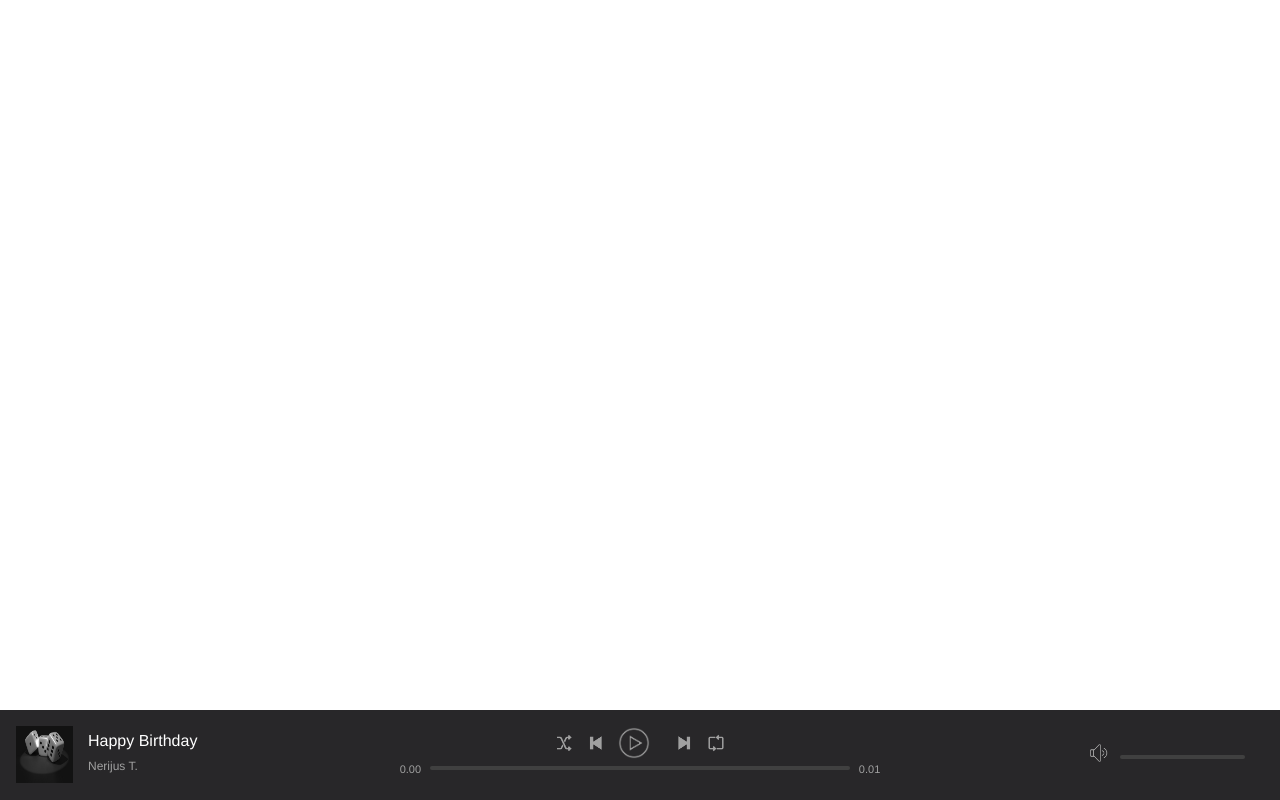
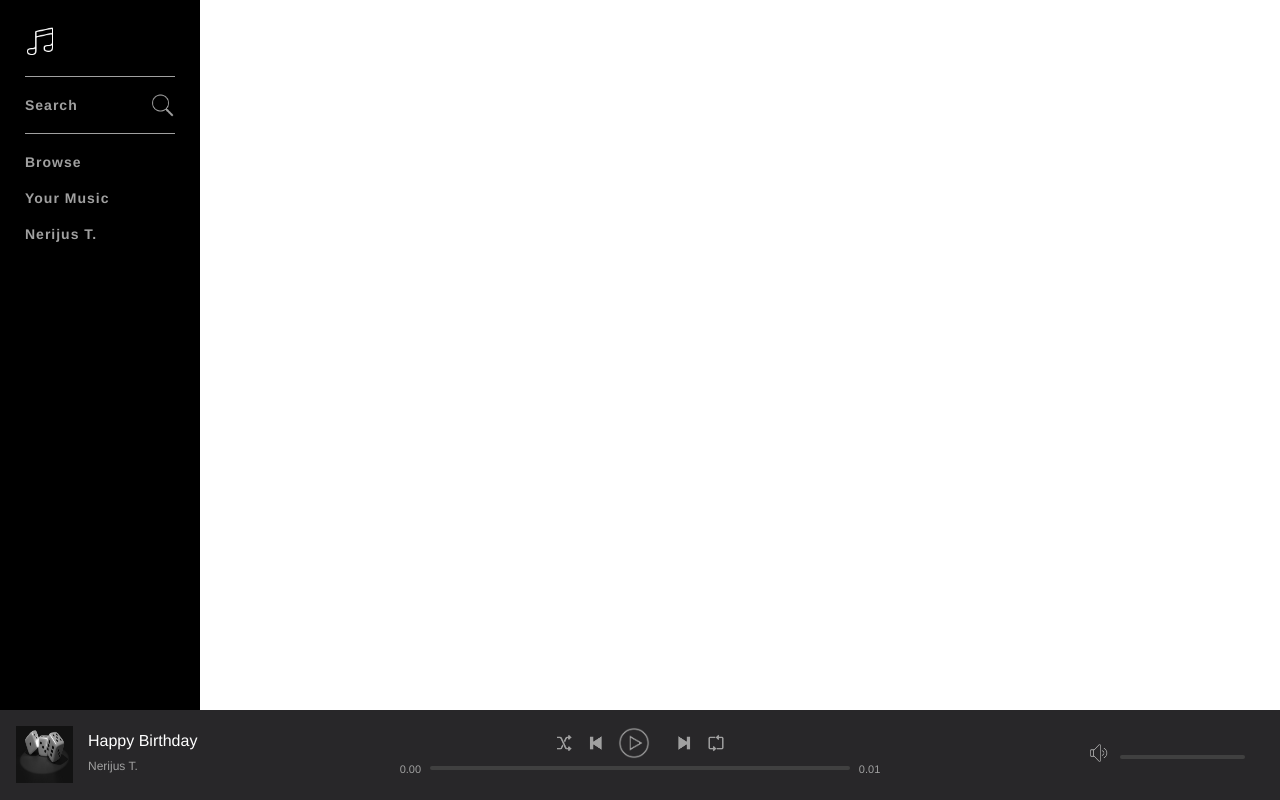
Before and after one commit to Emkeris/slotify, a PHP site: page / in a window 1280 px wide. Run offline with PHP 8.4, Linux system fonts and the light colour scheme.

Commit message:
Simple nav added

```diff
--- a/assets/css/main.css
+++ b/assets/css/main.css
@@ -10,13 +10,67 @@ html body {
   color: #fff; }
 
 @media -sass-debug-info{filename{font-family:file\:\/\/C\:\/xampp\/htdocs\/slotify\/assets\/scss\/main\.scss}line{font-family:\0000313}}
+#topContainer {
+  min-height: 100%;
+  width: 100%; }
+@media -sass-debug-info{filename{font-family:file\:\/\/C\:\/xampp\/htdocs\/slotify\/assets\/scss\/main\.scss}line{font-family:\0000317}}
+  #topContainer #navBarContainer {
+    background-color: #000;
+    width: 200px;
+    height: 100vh;
+    position: fixed;
+    top: 0;
+    left: 0; }
+@media -sass-debug-info{filename{font-family:file\:\/\/C\:\/xampp\/htdocs\/slotify\/assets\/scss\/main\.scss}line{font-family:\0000325}}
+    #topContainer #navBarContainer .navBar {
+      padding: 25px;
+      display: -webkit-box;
+      display: -ms-flexbox;
+      display: flex;
+      -webkit-box-orient: vertical;
+      -webkit-box-direction: normal;
+              flex-direction: column;
+      -ms-flex-direction: column; }
+@media -sass-debug-info{filename{font-family:file\:\/\/C\:\/xampp\/htdocs\/slotify\/assets\/scss\/main\.scss}line{font-family:\0000331}}
+      #topContainer #navBarContainer .navBar .logo {
+        margin-bottom: 15px; }
+@media -sass-debug-info{filename{font-family:file\:\/\/C\:\/xampp\/htdocs\/slotify\/assets\/scss\/main\.scss}line{font-family:\0000335}}
+      #topContainer #navBarContainer .navBar img {
+        width: 32px; }
+@media -sass-debug-info{filename{font-family:file\:\/\/C\:\/xampp\/htdocs\/slotify\/assets\/scss\/main\.scss}line{font-family:\0000339}}
+      #topContainer #navBarContainer .navBar .group {
+        border-top: 1px solid #a0a0a0;
+        padding: 10px 0; }
+@media -sass-debug-info{filename{font-family:file\:\/\/C\:\/xampp\/htdocs\/slotify\/assets\/scss\/main\.scss}line{font-family:\0000343}}
+        #topContainer #navBarContainer .navBar .group .navItem {
+          padding: 10px 0;
+          font-size: 14px;
+          font-weight: 700;
+          display: block;
+          letter-spacing: 1px;
+          position: relative; }
+@media -sass-debug-info{filename{font-family:file\:\/\/C\:\/xampp\/htdocs\/slotify\/assets\/scss\/main\.scss}line{font-family:\0000351}}
+          #topContainer #navBarContainer .navBar .group .navItem .navItemLink {
+            color: #a0a0a0;
+            text-decoration: none; }
+@media -sass-debug-info{filename{font-family:file\:\/\/C\:\/xampp\/htdocs\/slotify\/assets\/scss\/main\.scss}line{font-family:\0000355}}
+            #topContainer #navBarContainer .navBar .group .navItem .navItemLink:hover {
+              color: #ffffff; }
+@media -sass-debug-info{filename{font-family:file\:\/\/C\:\/xampp\/htdocs\/slotify\/assets\/scss\/main\.scss}line{font-family:\0000360}}
+            #topContainer #navBarContainer .navBar .group .navItem .navItemLink .icon {
+              position: absolute;
+              right: 0;
+              top: 6px;
+              width: 25px; }
+
+@media -sass-debug-info{filename{font-family:file\:\/\/C\:\/xampp\/htdocs\/slotify\/assets\/scss\/main\.scss}line{font-family:\0000374}}
 #nowPlayingBarContainer {
   width: 100%;
   background-color: #282729;
   bottom: 0;
   position: fixed;
   min-width: 620px; }
-@media -sass-debug-info{filename{font-family:file\:\/\/C\:\/xampp\/htdocs\/slotify\/assets\/scss\/main\.scss}line{font-family:\0000321}}
+@media -sass-debug-info{filename{font-family:file\:\/\/C\:\/xampp\/htdocs\/slotify\/assets\/scss\/main\.scss}line{font-family:\0000382}}
   #nowPlayingBarContainer #nowPlayingBar {
     display: -webkit-box;
     display: -ms-flexbox;
@@ -25,27 +79,27 @@ html body {
     padding: 16px;
     -webkit-box-sizing: border-box;
             box-sizing: border-box; }
-@media -sass-debug-info{filename{font-family:file\:\/\/C\:\/xampp\/htdocs\/slotify\/assets\/scss\/main\.scss}line{font-family:\0000327}}
+@media -sass-debug-info{filename{font-family:file\:\/\/C\:\/xampp\/htdocs\/slotify\/assets\/scss\/main\.scss}line{font-family:\0000388}}
     #nowPlayingBarContainer #nowPlayingBar .content {
       width: 100%;
       height: 57px; }
-@media -sass-debug-info{filename{font-family:file\:\/\/C\:\/xampp\/htdocs\/slotify\/assets\/scss\/main\.scss}line{font-family:\0000332}}
+@media -sass-debug-info{filename{font-family:file\:\/\/C\:\/xampp\/htdocs\/slotify\/assets\/scss\/main\.scss}line{font-family:\0000393}}
     #nowPlayingBarContainer #nowPlayingBar #nowPlayingLeft, #nowPlayingBarContainer #nowPlayingBar #nowPlayingRight {
       width: 30%;
       min-width: 180px; }
-@media -sass-debug-info{filename{font-family:file\:\/\/C\:\/xampp\/htdocs\/slotify\/assets\/scss\/main\.scss}line{font-family:\0000337}}
+@media -sass-debug-info{filename{font-family:file\:\/\/C\:\/xampp\/htdocs\/slotify\/assets\/scss\/main\.scss}line{font-family:\0000398}}
     #nowPlayingBarContainer #nowPlayingBar .controlButton {
       background-color: transparent;
       border: none;
       vertical-align: middle; }
-@media -sass-debug-info{filename{font-family:file\:\/\/C\:\/xampp\/htdocs\/slotify\/assets\/scss\/main\.scss}line{font-family:\0000342}}
+@media -sass-debug-info{filename{font-family:file\:\/\/C\:\/xampp\/htdocs\/slotify\/assets\/scss\/main\.scss}line{font-family:\00003103}}
       #nowPlayingBarContainer #nowPlayingBar .controlButton:hover {
         cursor: pointer; }
-@media -sass-debug-info{filename{font-family:file\:\/\/C\:\/xampp\/htdocs\/slotify\/assets\/scss\/main\.scss}line{font-family:\0000346}}
+@media -sass-debug-info{filename{font-family:file\:\/\/C\:\/xampp\/htdocs\/slotify\/assets\/scss\/main\.scss}line{font-family:\00003107}}
       #nowPlayingBarContainer #nowPlayingBar .controlButton img {
         width: 20px;
         height: 20px; }
-@media -sass-debug-info{filename{font-family:file\:\/\/C\:\/xampp\/htdocs\/slotify\/assets\/scss\/main\.scss}line{font-family:\0000352}}
+@media -sass-debug-info{filename{font-family:file\:\/\/C\:\/xampp\/htdocs\/slotify\/assets\/scss\/main\.scss}line{font-family:\00003113}}
     #nowPlayingBarContainer #nowPlayingBar .progressBar {
       width: 100%;
       height: 12px;
@@ -54,38 +108,38 @@ html body {
       display: inline-flex;
       cursor: pointer;
       margin-top: 3px; }
-@media -sass-debug-info{filename{font-family:file\:\/\/C\:\/xampp\/htdocs\/slotify\/assets\/scss\/main\.scss}line{font-family:\0000359}}
+@media -sass-debug-info{filename{font-family:file\:\/\/C\:\/xampp\/htdocs\/slotify\/assets\/scss\/main\.scss}line{font-family:\00003120}}
       #nowPlayingBarContainer #nowPlayingBar .progressBar .progressBarBg {
         background-color: #404040;
         height: 4px;
         width: 100%;
         border-radius: 2px; }
-@media -sass-debug-info{filename{font-family:file\:\/\/C\:\/xampp\/htdocs\/slotify\/assets\/scss\/main\.scss}line{font-family:\0000365}}
+@media -sass-debug-info{filename{font-family:file\:\/\/C\:\/xampp\/htdocs\/slotify\/assets\/scss\/main\.scss}line{font-family:\00003126}}
         #nowPlayingBarContainer #nowPlayingBar .progressBar .progressBarBg .progress {
           background-color: #a0a0a0;
           height: 4px;
           width: 0;
           border-radius: 2px; }
-@media -sass-debug-info{filename{font-family:file\:\/\/C\:\/xampp\/htdocs\/slotify\/assets\/scss\/main\.scss}line{font-family:\0000378}}
+@media -sass-debug-info{filename{font-family:file\:\/\/C\:\/xampp\/htdocs\/slotify\/assets\/scss\/main\.scss}line{font-family:\00003139}}
     #nowPlayingBarContainer #nowPlayingBar #nowPlayingLeft .content .albumLink img {
       height: 100%;
       max-width: 57px;
       margin-right: 15px;
       float: left;
       background-size: cover; }
-@media -sass-debug-info{filename{font-family:file\:\/\/C\:\/xampp\/htdocs\/slotify\/assets\/scss\/main\.scss}line{font-family:\0000388}}
+@media -sass-debug-info{filename{font-family:file\:\/\/C\:\/xampp\/htdocs\/slotify\/assets\/scss\/main\.scss}line{font-family:\00003149}}
     #nowPlayingBarContainer #nowPlayingBar #nowPlayingLeft .content .trackInfo {
       display: table; }
-@media -sass-debug-info{filename{font-family:file\:\/\/C\:\/xampp\/htdocs\/slotify\/assets\/scss\/main\.scss}line{font-family:\0000391}}
+@media -sass-debug-info{filename{font-family:file\:\/\/C\:\/xampp\/htdocs\/slotify\/assets\/scss\/main\.scss}line{font-family:\00003152}}
       #nowPlayingBarContainer #nowPlayingBar #nowPlayingLeft .content .trackInfo .trackName {
         margin: 6px 0;
         display: inline-block;
         width: 100%; }
-@media -sass-debug-info{filename{font-family:file\:\/\/C\:\/xampp\/htdocs\/slotify\/assets\/scss\/main\.scss}line{font-family:\0000398}}
+@media -sass-debug-info{filename{font-family:file\:\/\/C\:\/xampp\/htdocs\/slotify\/assets\/scss\/main\.scss}line{font-family:\00003159}}
       #nowPlayingBarContainer #nowPlayingBar #nowPlayingLeft .content .trackInfo .artistName span {
         font-size: 12px;
         color: #a0a0a0; }
-@media -sass-debug-info{filename{font-family:file\:\/\/C\:\/xampp\/htdocs\/slotify\/assets\/scss\/main\.scss}line{font-family:\00003108}}
+@media -sass-debug-info{filename{font-family:file\:\/\/C\:\/xampp\/htdocs\/slotify\/assets\/scss\/main\.scss}line{font-family:\00003169}}
     #nowPlayingBarContainer #nowPlayingBar #nowPlayingCenter {
       width: 40%;
       max-width: 700px;
@@ -99,35 +153,35 @@ html body {
       -webkit-box-align: center;
           -ms-flex-align: center;
               align-items: center; }
-@media -sass-debug-info{filename{font-family:file\:\/\/C\:\/xampp\/htdocs\/slotify\/assets\/scss\/main\.scss}line{font-family:\00003116}}
+@media -sass-debug-info{filename{font-family:file\:\/\/C\:\/xampp\/htdocs\/slotify\/assets\/scss\/main\.scss}line{font-family:\00003177}}
       #nowPlayingBarContainer #nowPlayingBar #nowPlayingCenter .playerControls .buttons {
         margin: 0 auto;
         display: table; }
-@media -sass-debug-info{filename{font-family:file\:\/\/C\:\/xampp\/htdocs\/slotify\/assets\/scss\/main\.scss}line{font-family:\00003121}}
+@media -sass-debug-info{filename{font-family:file\:\/\/C\:\/xampp\/htdocs\/slotify\/assets\/scss\/main\.scss}line{font-family:\00003182}}
         #nowPlayingBarContainer #nowPlayingBar #nowPlayingCenter .playerControls .buttons .play img, #nowPlayingBarContainer #nowPlayingBar #nowPlayingCenter .playerControls .buttons .pause img {
           width: 32px;
           height: 32px; }
-@media -sass-debug-info{filename{font-family:file\:\/\/C\:\/xampp\/htdocs\/slotify\/assets\/scss\/main\.scss}line{font-family:\00003129}}
+@media -sass-debug-info{filename{font-family:file\:\/\/C\:\/xampp\/htdocs\/slotify\/assets\/scss\/main\.scss}line{font-family:\00003190}}
       #nowPlayingBarContainer #nowPlayingBar #nowPlayingCenter .playBackBar {
         display: -webkit-box;
         display: -ms-flexbox;
         display: flex; }
-@media -sass-debug-info{filename{font-family:file\:\/\/C\:\/xampp\/htdocs\/slotify\/assets\/scss\/main\.scss}line{font-family:\00003132}}
+@media -sass-debug-info{filename{font-family:file\:\/\/C\:\/xampp\/htdocs\/slotify\/assets\/scss\/main\.scss}line{font-family:\00003193}}
         #nowPlayingBarContainer #nowPlayingBar #nowPlayingCenter .playBackBar .progressTime {
           color: #a0a0a0;
           font-size: 11px;
           min-width: 40px;
           text-align: center; }
-@media -sass-debug-info{filename{font-family:file\:\/\/C\:\/xampp\/htdocs\/slotify\/assets\/scss\/main\.scss}line{font-family:\00003142}}
+@media -sass-debug-info{filename{font-family:file\:\/\/C\:\/xampp\/htdocs\/slotify\/assets\/scss\/main\.scss}line{font-family:\00003203}}
     #nowPlayingBarContainer #nowPlayingBar #nowPlayingRight {
       position: relative;
       margin-top: 16px; }
-@media -sass-debug-info{filename{font-family:file\:\/\/C\:\/xampp\/htdocs\/slotify\/assets\/scss\/main\.scss}line{font-family:\00003145}}
+@media -sass-debug-info{filename{font-family:file\:\/\/C\:\/xampp\/htdocs\/slotify\/assets\/scss\/main\.scss}line{font-family:\00003206}}
       #nowPlayingBarContainer #nowPlayingBar #nowPlayingRight .volumeBar {
         width: 180px;
         position: absolute;
         right: 0; }
-@media -sass-debug-info{filename{font-family:file\:\/\/C\:\/xampp\/htdocs\/slotify\/assets\/scss\/main\.scss}line{font-family:\00003150}}
+@media -sass-debug-info{filename{font-family:file\:\/\/C\:\/xampp\/htdocs\/slotify\/assets\/scss\/main\.scss}line{font-family:\00003211}}
         #nowPlayingBarContainer #nowPlayingBar #nowPlayingRight .volumeBar .progressBar {
           width: 125px; }
 
--- a/assets/scss/main.scss
+++ b/assets/scss/main.scss
@@ -7,6 +7,67 @@ html body {
 * {
     font-family: "Helvetica Neue", Helvetica, Arial, sans-serif;
     color: #fff;
+}
+
+// top container
+#topContainer {
+    min-height: 100%;
+    width: 100%;
+
+    #navBarContainer {
+        background-color: #000;
+        width:200px;
+        height: 100vh;
+        position:fixed;
+        top:0;
+        left:0;
+
+        .navBar {
+            padding: 25px;
+            display:flex;
+            flex-direction: column;
+            -ms-flex-direction: column;
+
+            .logo {
+                margin-bottom: 15px;
+            }
+
+            img {
+                width:32px;
+            }
+
+            .group {
+                border-top: 1px solid #a0a0a0;
+                padding: 10px 0;
+
+                .navItem {
+                    padding: 10px 0;
+                    font-size: 14px;
+                    font-weight: 700;
+                    display: block;
+                    letter-spacing: 1px;
+                    position: relative;
+
+                    .navItemLink {
+                        color: #a0a0a0;
+                        text-decoration: none;
+
+                        &:hover {
+                            color: #ffffff;
+
+                        }
+
+                        .icon {
+                            position: absolute;
+                            right:0;
+                            top: 6px;
+                            width: 25px;
+                        }
+                    }
+                }
+            }
+        }
+    }
 }
 
 // Bottom container
--- a/index.php
+++ b/index.php
@@ -8,6 +8,38 @@
 </head>
 <body>
 
+<div id="mainContainer">
+
+    <div id="topContainer">
+        <!-- Left Container for navigation -->
+        <div id="navBarContainer">
+            <nav class="navBar">
+                <a href="index.php" class="logo">
+                    <img src="assets/images/icons/musicIcon.png" alt="Slotify">
+                </a>
+
+                <div class="group">
+                    <div class="navItem">
+                        <a href="search.php" class="navItemLink">Search
+                            <img src="assets/images/icons/search.png" class="icon" alt="Search">
+                        </a>
+                    </div>
+                </div>
+                <div class="group">
+                    <div class="navItem">
+                        <a href="browse.php" class="navItemLink">Browse</a>
+                    </div><div class="navItem">
+                        <a href="yourMusic.php" class="navItemLink">Your Music</a>
+                    </div><div class="navItem">
+                        <a href="profile.php" class="navItemLink">Nerijus T.</a>
+                    </div>
+                </div>
+            </nav>
+        </div>
+
+    </div>
+
+    <!-- bottom Container -->
     <div id="nowPlayingBarContainer">
          <div id="nowPlayingBar">
 
@@ -90,6 +122,8 @@
 
          </div>
     </div>
+</div>
+
 
 
 </body>
```
Also changed, not shown: assets/images/icons/musicIcon.png (added), 1 other file.
